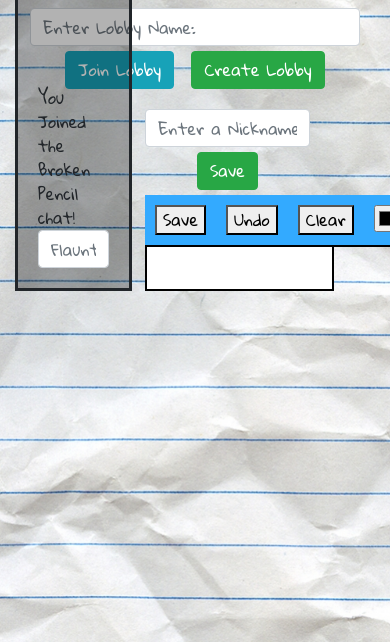
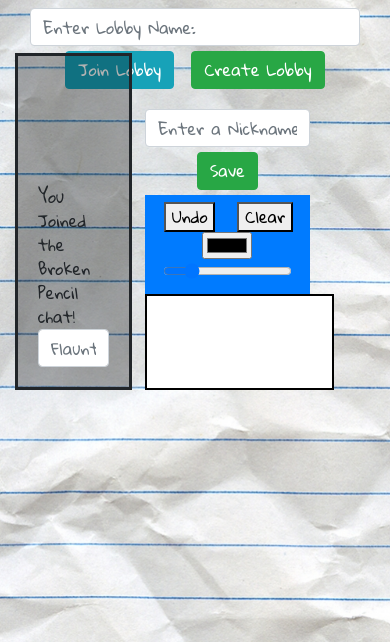
Before and after one commit to ssreekar/Broken-Pencil, a website: page public/index.html in a window 390 px wide. Shown: the part 202-844 px from the top of the page. Drawn offline with nearby package versions, Linux system fonts and the light colour scheme; no server answers.

Commit message:
Updated Top Bar - Responsive
Made the top bar responsive

```diff
--- a/public/draw.js
+++ b/public/draw.js
@@ -115,6 +115,7 @@ function init () {
     });
 
     $('#clear-btn').click(function () {
+        resized = false;
         strokes = [];
         redraw();
     });
--- a/public/index.html
+++ b/public/index.html
@@ -120,14 +120,22 @@
                     <input type="text" id="avatar-input" class="form-control" placeholder="Enter a Nickname:">
                     <button type="submit" class="btn btn-success">Save</button>
                 </form>
-                <div class="top-bar">
-                    <button id="save-btn">Save</button>
-                    <button id="undo-btn">Undo</button>
-                    <button id="clear-btn">Clear</button>
-                    <input type="color" id="color-picker">
-                    <input type="range" id="brush-size" min="1" max="50" value="10">
-                </div>
                 <div>
+                    <ul id="top-bar" class="nav bg-primary nav-justified" style="padding:7px;">
+                        <li class ="nav-item" >
+                            <button id="undo-btn">Undo</button>
+                        </li>
+                        <li class ="nav-item" >
+                            <button id="clear-btn" >Clear</button>
+                        </li>
+                        <li class ="nav-item">
+                            <input type="color" id="color-picker" >
+                        </li>
+                        <li class ="nav-item" style="padding:2px">
+                            <input type="range" id="brush-size" min="1" max="50" value="10">
+                        </li>
+
+                    </ul>
                     <canvas id="draw"></canvas>
                 </div>
             </div>
```
